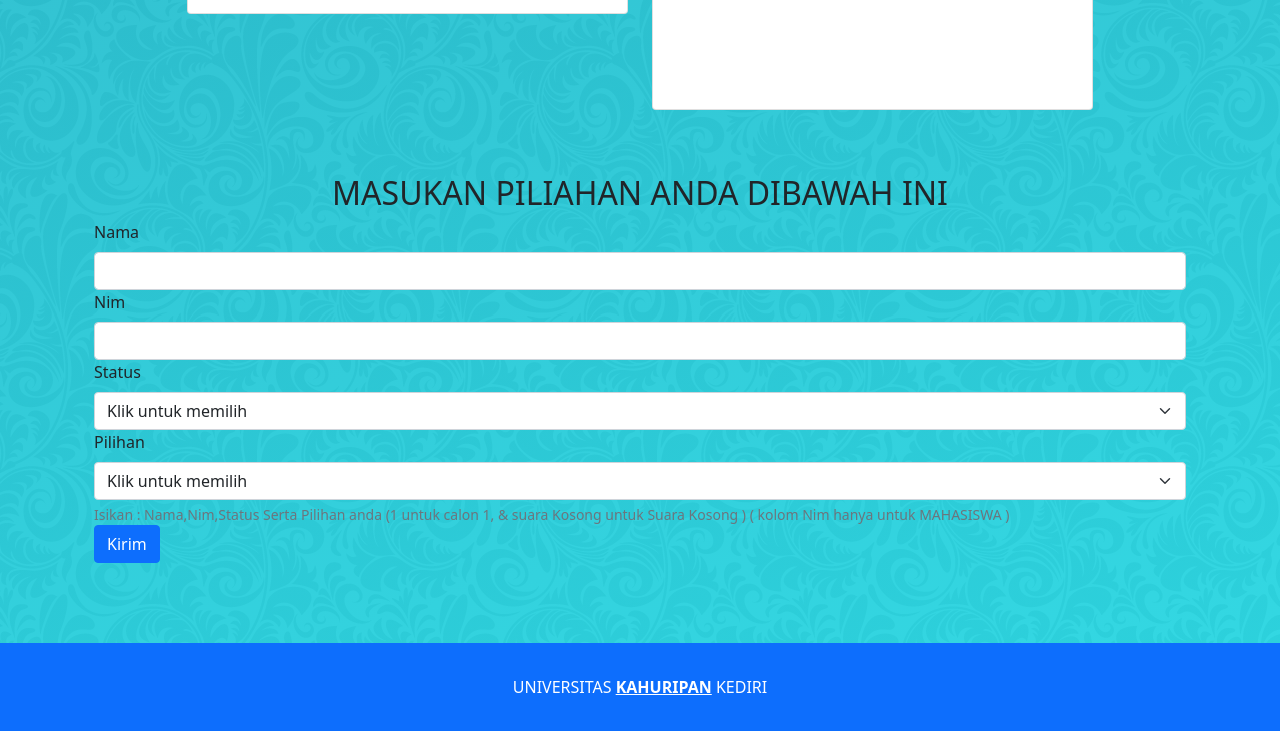
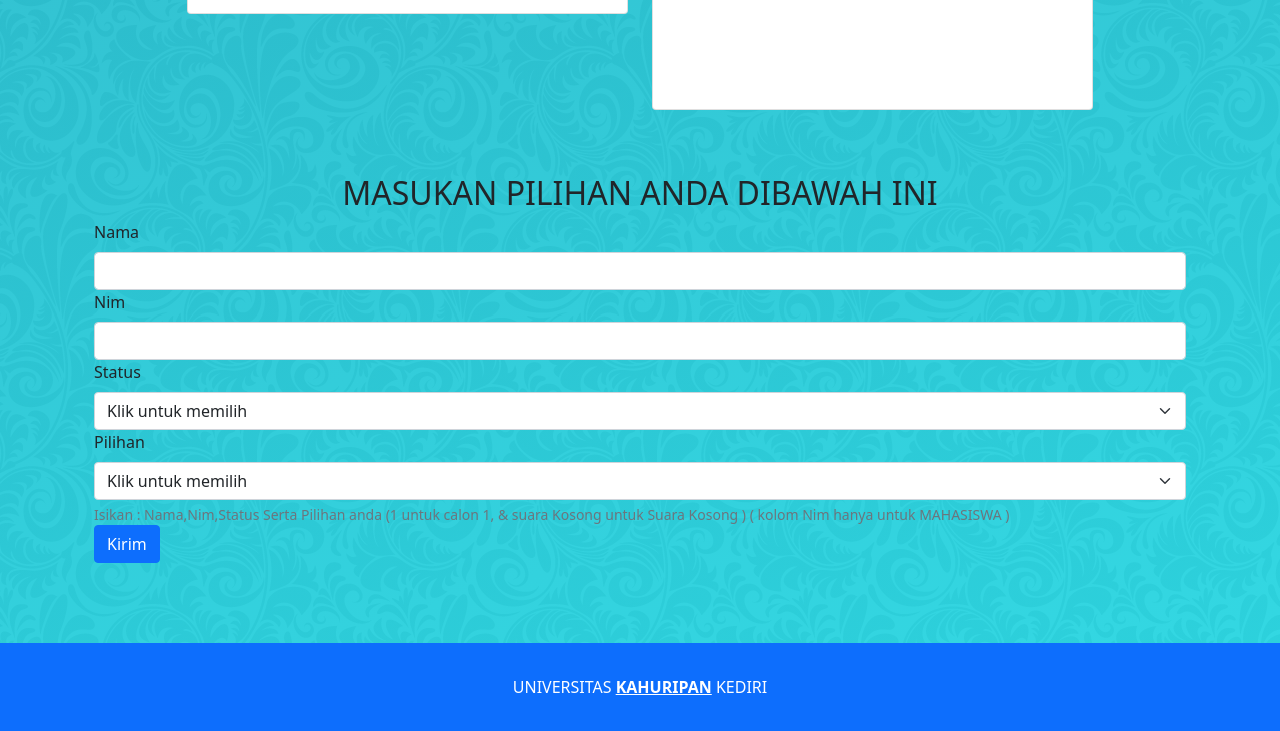
Before and after one commit to husni47/presmaukk2024, a plain HTML site: page index.html in a window 1280 px wide. Shown: the part 1690-2421 px from the top of the page. Drawn offline with nearby package versions, Linux system fonts and the light colour scheme; some packages are replaced by stand-ins of ours; a script that the page names is missing; some icons are missing.

Commit message:
Update index.html

```diff
--- a/index.html
+++ b/index.html
@@ -77,7 +77,7 @@
                 </div>
               </div>
             </div>
-            <h2 class="text-center pt-lg-5">MASUKAN PILIAHAN ANDA DIBAWAH INI</h2>
+            <h2 class="text-center pt-lg-5">MASUKAN PILIHAN ANDA DIBAWAH INI</h2>
         <form name="pemilu-raya-ukk-2024">
         <!--  <div class="alert alert-success alert-dismissible fade show d-none my-alert" role="alert">
             <strong>Terimakasih!</strong> Sudah Memberikan Suara Anda
```
